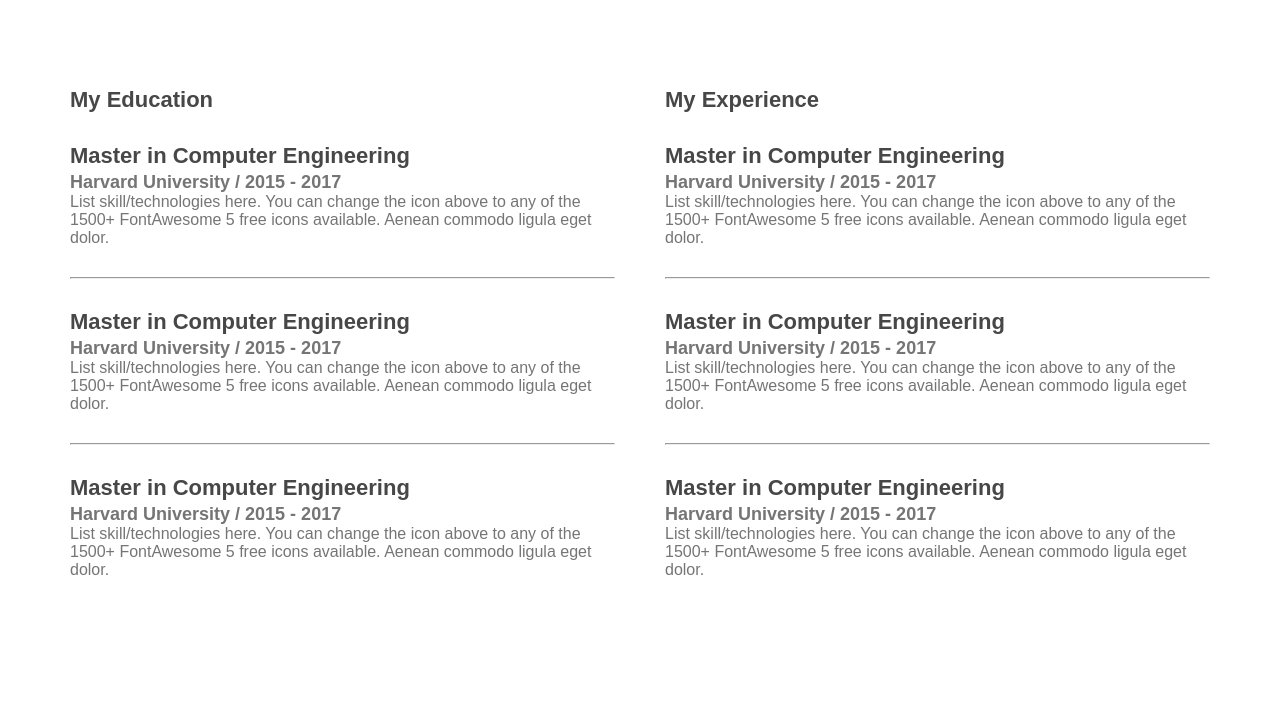
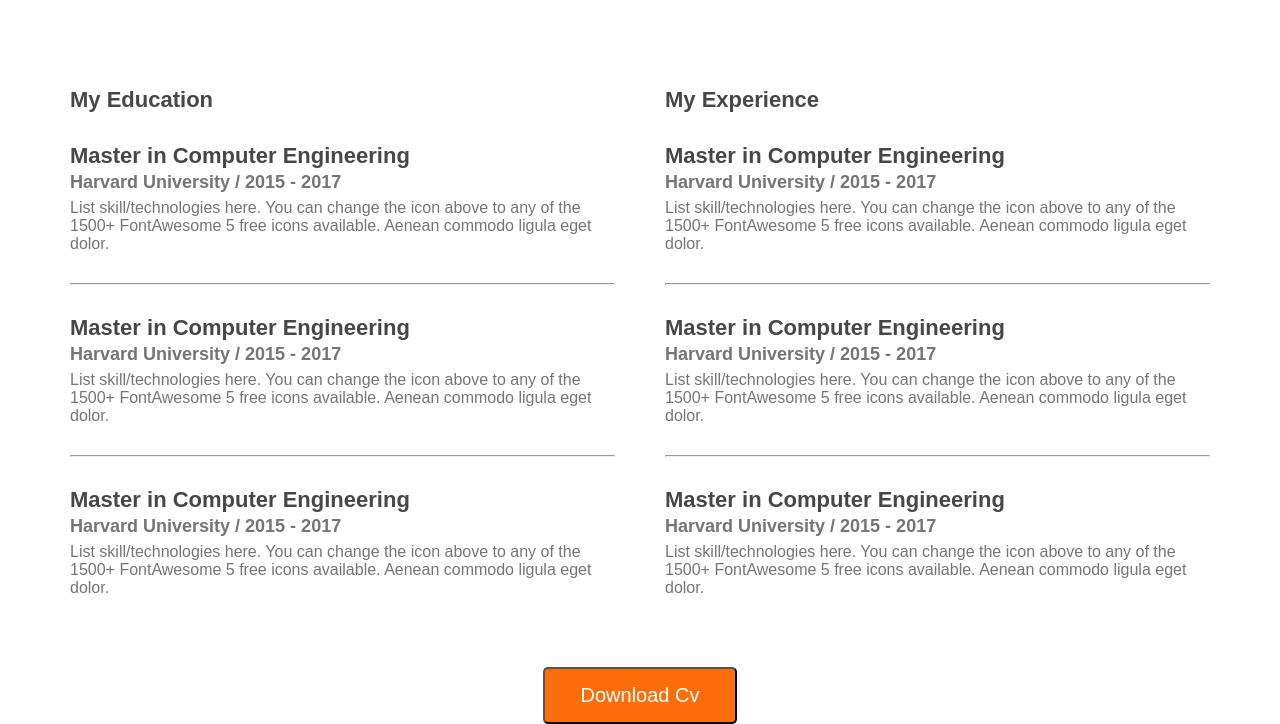
Before and after one commit to SimaurMuhin/web-developer-portfolio, a plain HTML site: page index.html in a window 1280 px wide. Shown: the part 1882-2606 px from the top of the page. Before the commit the page ends 2491 px from the top, so only its background shows below. Drawn offline with Linux system fonts and the light colour scheme.

Commit message:
add all style

```diff
--- a/index.html
+++ b/index.html
@@ -175,6 +175,9 @@
 
   </div>
 
+  <div class="download-cv">
+    <button class="btn-primary">Download Cv</button>
+  </div>
 </section>
 </main>
 
--- a/styles/portfolio.css
+++ b/styles/portfolio.css
@@ -211,6 +211,7 @@ color: #181818;
 padding-top: 3px;
 color: #757575;
 font-size: 18px;
+padding-bottom: 6px;
 }
 .resume-container{
 display: flex;
@@ -227,3 +228,8 @@ font-size: 16px;
     font-size: 22px;
     font-weight: 700;
 }
+
+.download-cv{
+text-align: center;
+padding-top: 40px;
+}
```
